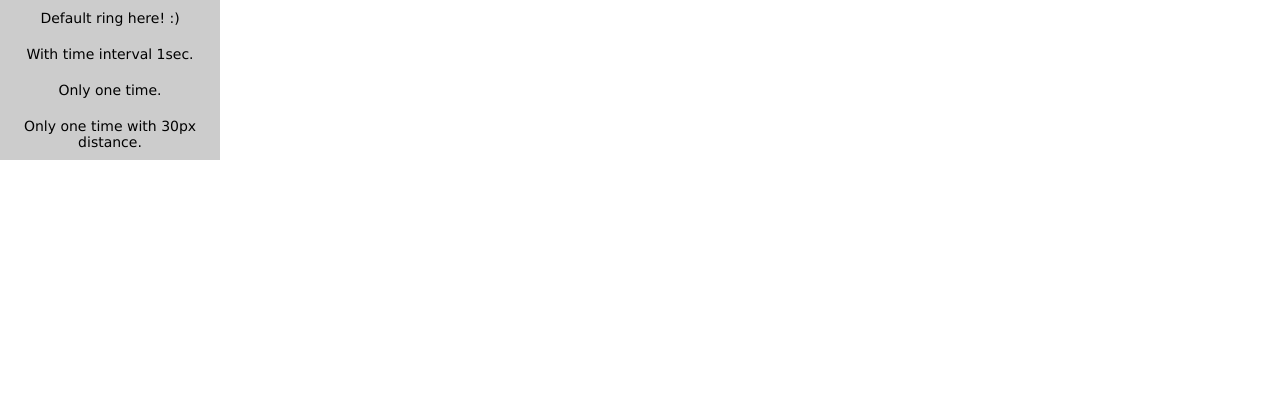
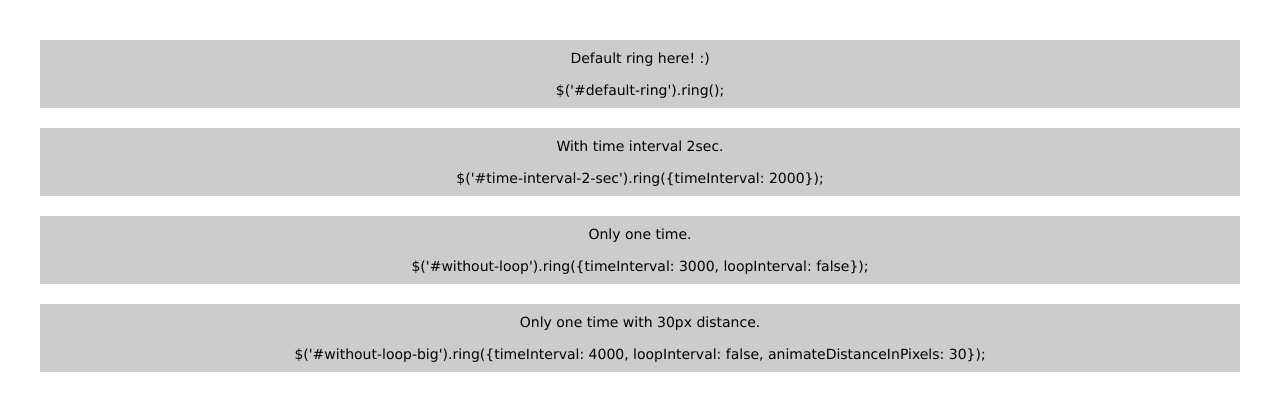
Before and after one commit to devton/jQuery.Ring, a plain HTML site: page example/index.html in a window 1280 px wide. Drawn offline with nearby package versions, Linux system fonts and the light colour scheme.

Commit message:
examples page

```diff
--- a/example/index.html
+++ b/example/index.html
@@ -5,33 +5,38 @@
   <script src="https://ajax.googleapis.com/ajax/libs/jquery/1.6.2/jquery.min.js"></script>
   <script src="../jquery.Ring.js"></script>
   <style type='text/css'>
-    * { margin:0; padding:0; font-family: verdana; font-size: 14px;}
+    * { margin:0 0 0 0; padding:20px; font-family: verdana; font-size: 14px;}
     .some_div {
-      width: 200px; height: auto; background:#ccc; color:#000; padding: 10px; text-align: center;
+      height: auto; background:#ccc; color:#000; padding: 10px; text-align: center;
+      margin:0 0 20px 0;
     }
   </style>
 </head>
 <body>
   <div class='some_div' id="default-ring">
-    Default ring here! :)
+    Default ring here! :)<br/><br/>
+    $('#default-ring').ring();
   </div>
 
-  <div class='some_div' id="time-interval-1-sec">
-    With time interval 1sec.
+  <div class='some_div' id="time-interval-2-sec">
+    With time interval 2sec.<br/><br/>
+    $('#time-interval-2-sec').ring({timeInterval: 2000});
   </div>
 
   <div class='some_div' id="without-loop">
-    Only one time.
+    Only one time.<br/><br/>
+    $('#without-loop').ring({timeInterval: 3000, loopInterval: false});
   </div>
 
   <div class='some_div' id="without-loop-big">
-    Only one time with 30px distance.
+    Only one time with 30px distance.<br/><br/>
+    $('#without-loop-big').ring({timeInterval: 4000, loopInterval: false, animateDistanceInPixels: 30});
   </div>
 
   <script type="text/javascript">
     $(function(){
       $('#default-ring').ring();
-      $('#time-interval-1-sec').ring({timeInterval: 2000});
+      $('#time-interval-2-sec').ring({timeInterval: 2000});
       $('#without-loop').ring({timeInterval: 3000, loopInterval: false});
       $('#without-loop-big').ring({timeInterval: 4000, loopInterval: false, animateDistanceInPixels: 30});
     })
```
Also changed, not shown: jquery.Ring.js (+3 -7 lines).
